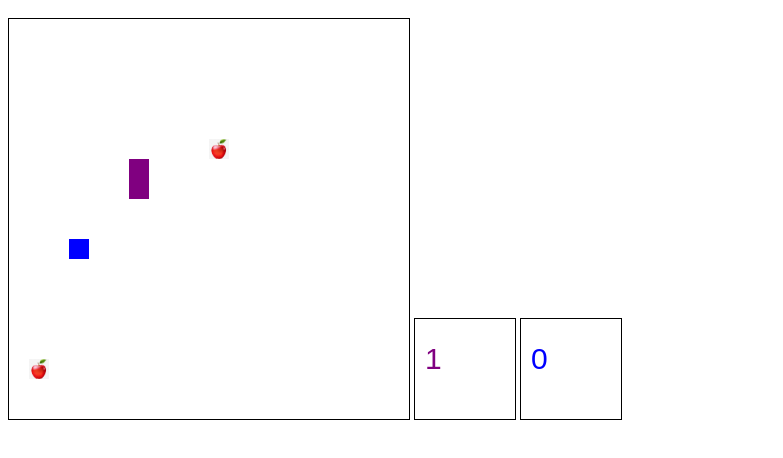
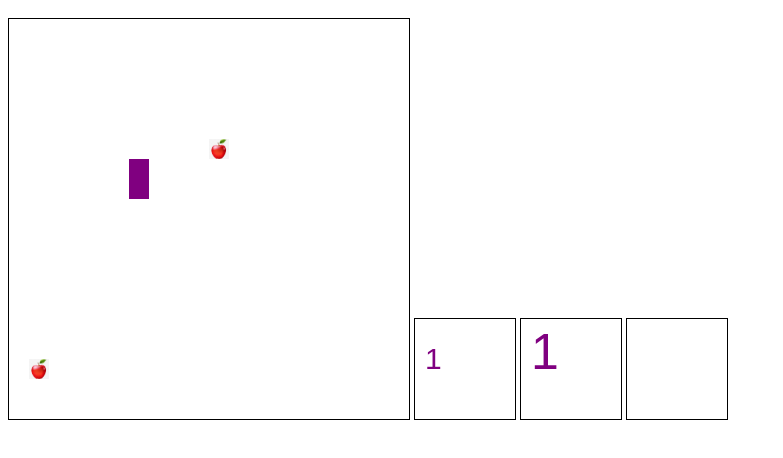
Before and after one commit to rg-km/se-be4-kelompok3, a plain HTML site: page Snake-Game/index.html in a window 1280 px wide. Shown: the part 48-506 px from the top of the page, without its empty margins (0-783 px from the left). Drawn offline with Linux system fonts and the light colour scheme.

Commit message:
tambah level

```diff
--- a/Snake-Game/index.html
+++ b/Snake-Game/index.html
@@ -4,9 +4,10 @@
         <script type="text/javascript" src="index.js"></script>
     <body onload="draw();">
         <h1>Snake</h1>
-        <img src="assets/apple.png" id="gambarapple" style="display: none;" alt="">
+        <img src="assets/apple.png" id="gambarapple" style="display: none;" alt="gambarapple">
         <canvas id="snakeBoard" width="400" height="400" style="border:1px solid #000000;"></canvas>
         <canvas id="score1Board" width="100" height="100" style="border:1px solid #000000;"></canvas>
-        <canvas id="score2Board" width="100" height="100" style="border:1px solid #000000;"></canvas>
+        <canvas id="LevelGame" width="100" height="100" style="border:1px solid #000000;"></canvas>
+        <canvas id="speed" width="100" height="100" style="border:1px solid #000000;"></canvas>
     </body>
 </html>
--- a/Snake-Game/index.js
+++ b/Snake-Game/index.js
@@ -9,7 +9,10 @@ const DIRECTION = {
     UP: 2,
     DOWN: 3,
 }
-const MOVE_INTERVAL = 150;
+let MOVE_INTERVAL = 150;
+
+//variable untuk nambah kecepatan
+const Kecepatan = [{ level: 1, value: MOVE_INTERVAL},{ level: 2, value: MOVE_INTERVAL-80},{ level: 3, value: MOVE_INTERVAL-120},{ level: 4, value: MOVE_INTERVAL-200},{ level: 5, value: MOVE_INTERVAL-300}];
 
 function initPosition() {
     return {
@@ -36,11 +39,12 @@ function initSnake(color) {
         color: color,
         ...initHeadAndBody(),
         direction: initDirection(),
-        score: 0,
+        point: 0,
+        level : 1
     }
 }
 let snake1 = initSnake("purple");
-let snake2 = initSnake("blue");
+// let snake2 = initSnake("blue");
 
 let apple = {
     color: "red",
@@ -73,10 +77,11 @@ function drawScore(snake) {
     scoreCtx.clearRect(0, 0, CANVAS_SIZE, CANVAS_SIZE);
     scoreCtx.font = "30px Arial";
     scoreCtx.fillStyle = snake.color
-    scoreCtx.fillText(snake.score, 10, scoreCanvas.scrollHeight / 2);
+    scoreCtx.fillText(snake.point, 10, scoreCanvas.scrollHeight / 2);
 }
 
 function draw() {
+    MunculinLevel(snake1.point);
     setInterval(function() {
         let snakeCanvas = document.getElementById("snakeBoard");
         let ctx = snakeCanvas.getContext("2d");
@@ -87,15 +92,15 @@ function draw() {
         for (let i = 1; i < snake1.body.length; i++) {
             drawCell(ctx, snake1.body[i].x, snake1.body[i].y, snake1.color);
         }
-        drawCell(ctx, snake2.head.x, snake2.head.y, snake2.color);
-        for (let i = 1; i < snake2.body.length; i++) {
-            drawCell(ctx, snake2.body[i].x, snake2.body[i].y, snake2.color);
-        }
+        // drawCell(ctx, snake2.head.x, snake2.head.y, snake2.color);
+        // for (let i = 1; i < snake2.body.length; i++) {
+        //     drawCell(ctx, snake2.body[i].x, snake2.body[i].y, snake2.color);
+        // }
         drawCell(ctx, apple.position.x, apple.position.y, apple.color,"gambarapple");
         drawCell(ctx, apple1.position.x, apple1.position.y, apple1.color,"gambarapple");
 
         drawScore(snake1);
-        drawScore(snake2);
+        // drawScore(snake2);
     }, REDRAW_INTERVAL);
 }
 
@@ -117,8 +122,9 @@ function teleport(snake) {
 function eat(snake, apple) {
     if (snake.head.x == apple.position.x && snake.head.y == apple.position.y) {
         apple.position = initPosition();
-        snake.score++;
+        snake.point++;
         snake.body.push({x: snake.head.x, y: snake.head.y});
+        MunculinLevel(snake.point);
     }
 }
 
@@ -127,6 +133,7 @@ function moveLeft(snake) {
     teleport(snake);
     eat(snake, apple);
     eat(snake, apple1);
+
 }
 
 function moveRight(snake) {
@@ -165,7 +172,7 @@ function checkCollision(snakes) {
     if (isCollide) {
         alert("Game over");
         snake1 = initSnake("purple");
-        snake2 = initSnake("blue");
+        // snake2 = initSnake("blue");
     }
     return isCollide;
 }
@@ -186,7 +193,7 @@ function move(snake) {
             break;
     }
     moveBody(snake);
-    if (!checkCollision([snake1, snake2])) {
+    if (!checkCollision([snake1])) {
         setTimeout(function() {
             move(snake);
         }, MOVE_INTERVAL);
@@ -224,20 +231,45 @@ document.addEventListener("keydown", function (event) {
         turn(snake1, DIRECTION.DOWN);
     }
 
-    if (event.key === "a") {
-        turn(snake2, DIRECTION.LEFT);
-    } else if (event.key === "d") {
-        turn(snake2, DIRECTION.RIGHT);
-    } else if (event.key === "w") {
-        turn(snake2, DIRECTION.UP);
-    } else if (event.key === "s") {
-        turn(snake2, DIRECTION.DOWN);
+    // if (event.key === "a") {
+    //     turn(snake2, DIRECTION.LEFT);
+    // } else if (event.key === "d") {
+    //     turn(snake2, DIRECTION.RIGHT);
+    // } else if (event.key === "w") {
+    //     turn(snake2, DIRECTION.UP);
+    // } else if (event.key === "s") {
+    //     turn(snake2, DIRECTION.DOWN);
+    // }
+})
+
+//munculin level game
+function MunculinLevel(point) {
+    let level = document.getElementById("LevelGame");
+    let Context = level.getContext("2d");
+    if (point == 0) {
+        Context.clearRect(0, 0, CANVAS_SIZE, CANVAS_SIZE);
+        Context.font = "50px arial";
+        Context.fillStyle = snake1.color
+        Context.fillText(snake1.level, 10, level.scrollHeight / 2);
+    } else if ((point % 5) == 0) {
+        snake1.level++;
+        Context.clearRect(0, 0, CANVAS_SIZE, CANVAS_SIZE);
+        Context.font = "50px arial";
+        Context.fillStyle = snake1.color
+        Context.fillText(snake1.level, 10, level.scrollHeight / 2);
+        // soundLevelUp();
     }
-})
+    //untuk kecepatannya
+    for (var i = 0; i < Kecepatan.length; i++) {
+        if (snake1.level == Kecepatan[i].level) {
+            MOVE_INTERVAL = Kecepatan[i].value;
+        }
+    }
+}
 
 function initGame() {
     move(snake1);
-    move(snake2);
+    // move(snake2);
 }
 
 initGame();
```
